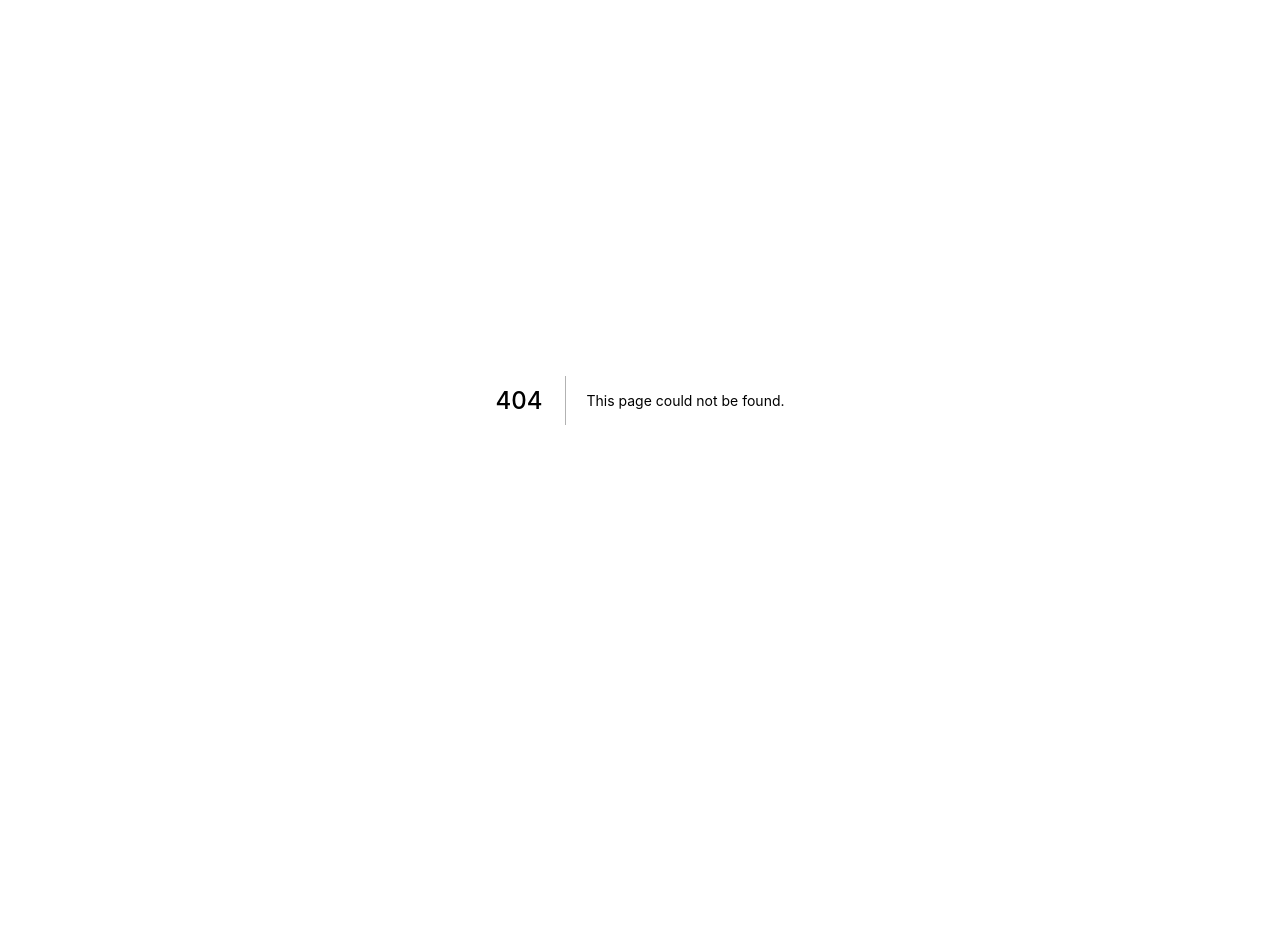
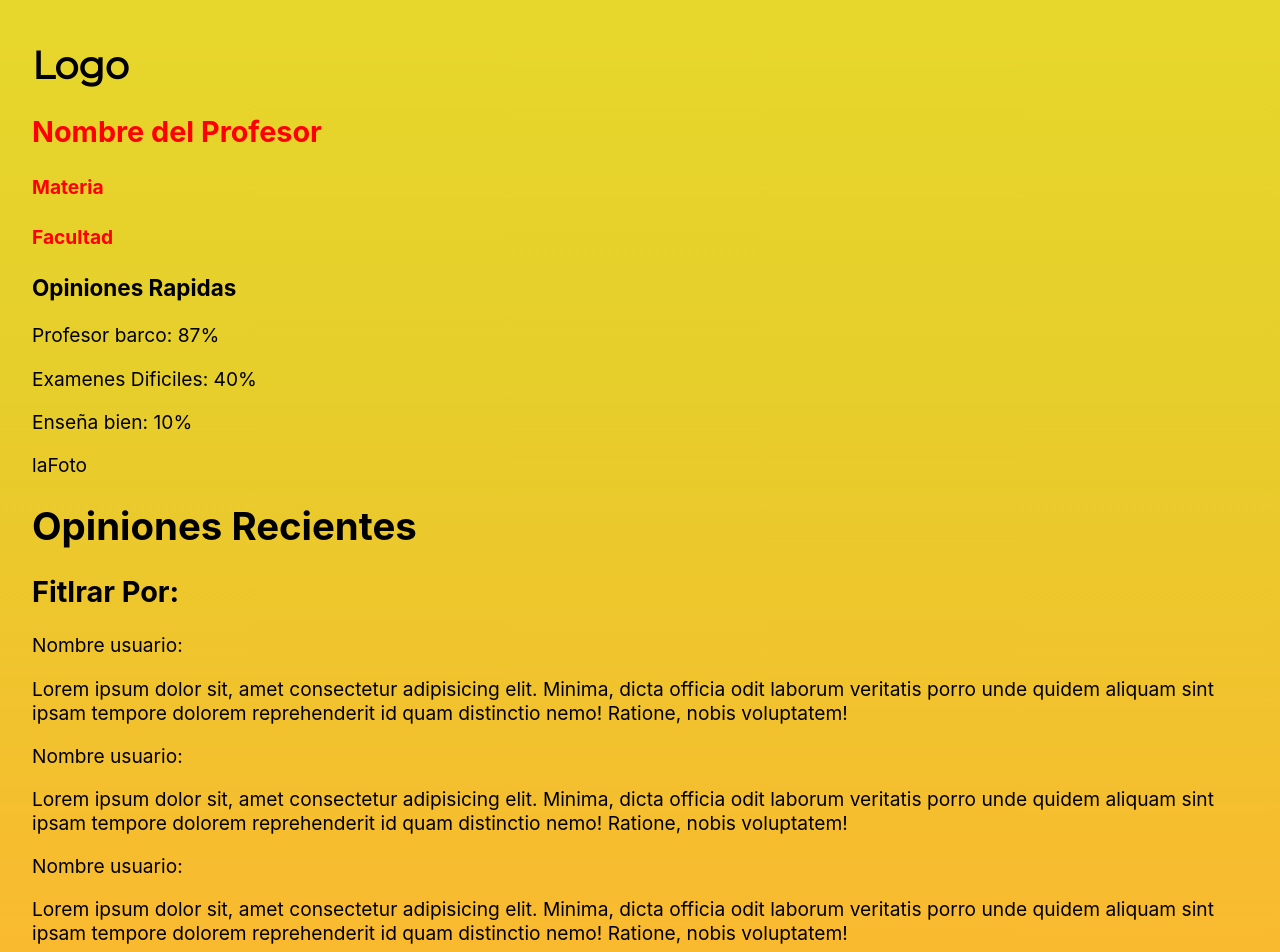
Before and after one commit to fanpug/professor-rating, a Next.js app: page /teachers/1 in a window 1280 px wide. Before the commit this address had no page. Shown: the top 952 px of the page. Before the commit the page ends 800 px from the top, so only its background shows below. Built offline with nearby package versions, Linux system fonts and the light colour scheme.

Commit message:
teachers id file is Added and some style to [id] page

```diff
--- /dev/null
+++ b/pages/teachers/[id].js
@@ -0,0 +1,52 @@
+import styles from '../../styles/teachers.module.css'
+
+const TeacherProfile = () => {
+    return (
+        <div className={styles.fullPage}>
+            <head>
+                <title>
+                    Teachers Profile
+                </title>
+            </head>
+            <header>
+                <h1 id="logo">
+                    Logo
+                </h1>
+            </header>
+            <body id="body">
+                <main className={styles.teacherMain}>
+                    <div className={styles.teacherProfile}>
+                        <h2 id="teacherName">Nombre del Profesor</h2>
+                        <h4 id="subject">Materia</h4>
+                        <h4 id="school">Facultad</h4>
+                    </div>
+                    <div className={styles.fastOpinions}>
+                        <h3>Opiniones Rapidas</h3>
+                        <p>Profesor barco: 87%</p>
+                        <p>Examenes Dificiles: 40%</p>
+                        <p>Enseña bien: 10%</p>
+                        <div className="profilePicture">laFoto</div>
+                    </div>
+                    <div id={styles.recentOptions}>
+                        <h1>Opiniones Recientes</h1>
+                        <h2>Fitlrar Por: </h2>
+                        <div className="teachersOpinions">
+                            <p>Nombre usuario: </p>
+                            <p>Lorem ipsum dolor sit, amet consectetur adipisicing elit. Minima, dicta officia odit laborum veritatis porro unde quidem aliquam sint ipsam tempore dolorem reprehenderit id quam distinctio nemo! Ratione, nobis voluptatem!</p>
+                            <p>Nombre usuario: </p>
+                            <p>Lorem ipsum dolor sit, amet consectetur adipisicing elit. Minima, dicta officia odit laborum veritatis porro unde quidem aliquam sint ipsam tempore dolorem reprehenderit id quam distinctio nemo! Ratione, nobis voluptatem!</p>
+                            <p>Nombre usuario: </p>
+                            <p>Lorem ipsum dolor sit, amet consectetur adipisicing elit. Minima, dicta officia odit laborum veritatis porro unde quidem aliquam sint ipsam tempore dolorem reprehenderit id quam distinctio nemo! Ratione, nobis voluptatem!</p>
+                        </div>
+                    </div>
+                    <div id={styles.writeOpinion}>
+                        <h2>Escribir opinion</h2>
+                        <p>Blanck space</p>
+                    </div>
+                </main>
+            </body>
+        </div>
+    );
+}
+
+export default TeacherProfile
--- /dev/null
+++ b/styles/teachers.module.css
@@ -0,0 +1,16 @@
+@import url('https://fonts.googleapis.com/css2?family=Montserrat&display=swap');
+.fullPage {
+    padding: 2rem;
+    padding-top: 1rem;
+    font-family: 'Montserrat', sans-serif;
+    font-size: larger;
+    background: linear-gradient(180deg, rgba(231,215,43,1) 0%, rgba(230,206,43,1) 35%, rgba(255,180,49,1) 100%);
+}
+
+.teacherProfile {
+    color: red
+}
+
+#subject {
+    color: pink
+}
```
Also changed, not shown: 1 other file (tests, documents, lock files or other folders).
